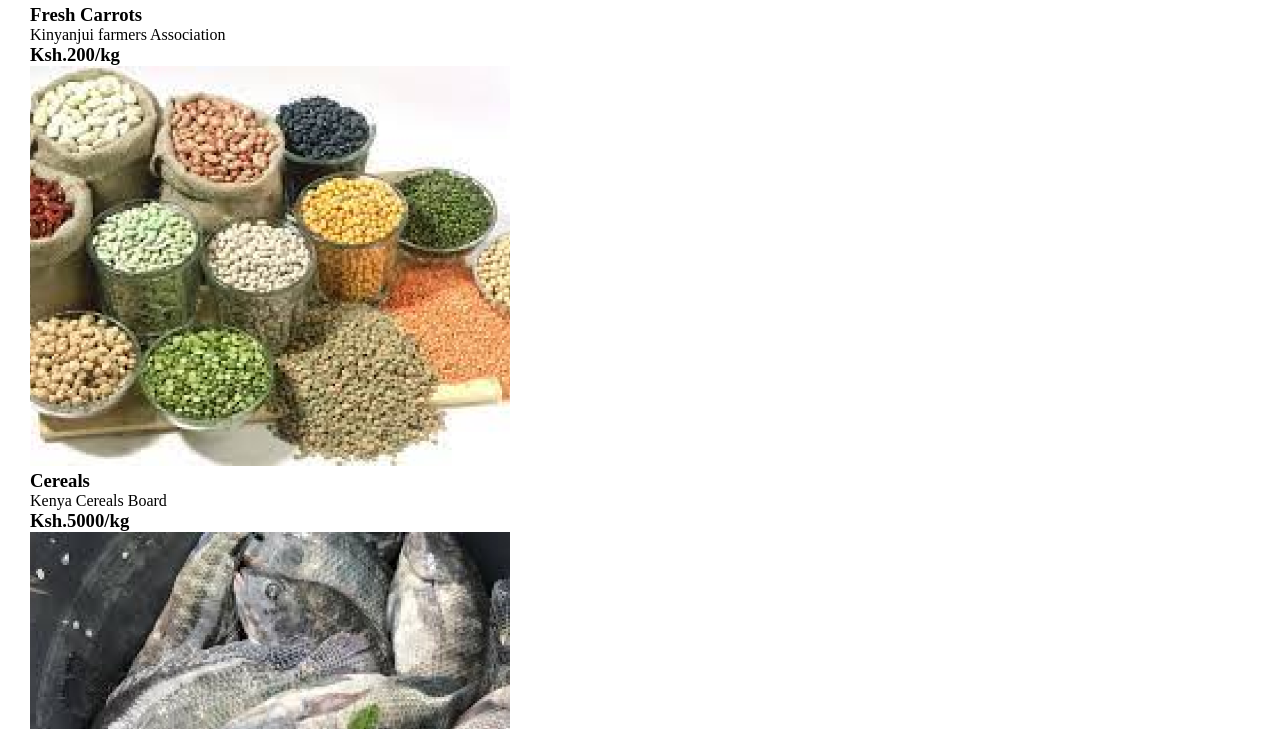
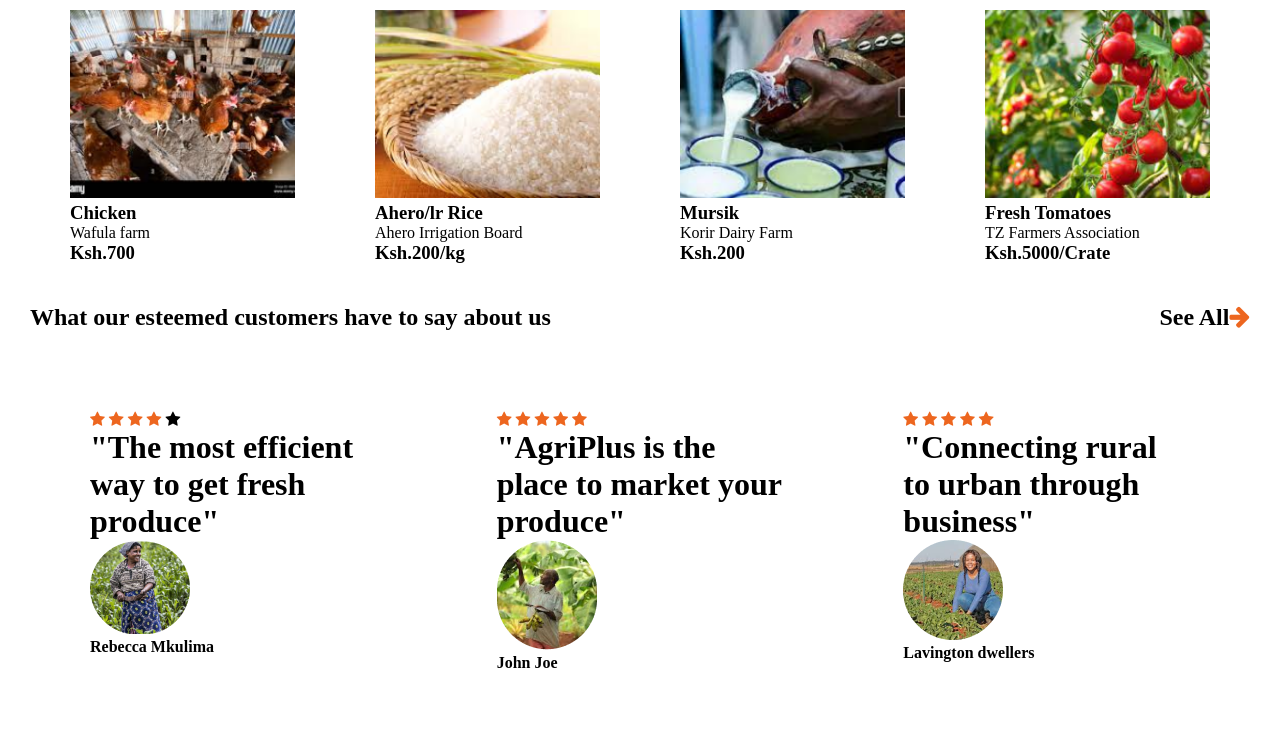
Before and after one commit to Faith-Muchiri/AgriPlus_Website, a plain HTML site: page index.html in a window 1280 px wide. Shown: the part 1403-2132 px from the top of the page. Drawn offline with Linux system fonts and the light colour scheme.

Commit message:
add styles for the newest items class

```diff
--- a/assets/css/index.css
+++ b/assets/css/index.css
@@ -97,3 +97,43 @@ c1{
     display: flex;
     justify-content: space-around;
   }
+
+
+/*syle the newest items*/
+.categories{
+  text-align:center;
+}
+
+.popular{
+  display:flex;
+  justify-content: space-around;
+}
+.pop{
+  flex: 25%;
+  margin: 40px;
+
+}
+.Newest{
+  display:flex;
+  justify-content: space-around;
+}
+.new{
+  flex: 25%;
+  margin: 40px;
+}
+.see{
+  float:right;
+}
+/*style the ratings*/
+.Ratings{
+  display: flex;
+  justify-content: space-around;
+  margin-top: 20px;
+}
+.checked {
+  color:#ED661F;
+}
+.person{
+  flex: 33.33%;
+  margin: 60px;
+}
```
